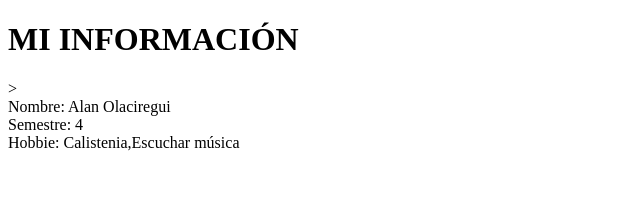
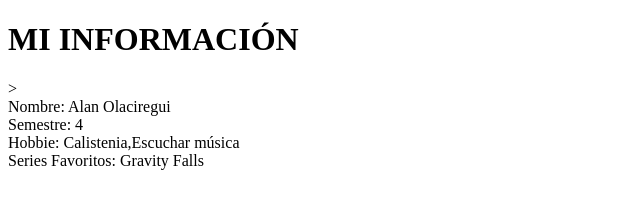
Before and after one commit to systemadog0112/Taller_1, a plain HTML site: page index.html in a window 1280 px wide. Shown: the whole page, without its empty margins (0-640 px from the left). Drawn offline with Linux system fonts and the light colour scheme.

Commit message:
serie one

```diff
--- a/index.html
+++ b/index.html
@@ -10,6 +10,7 @@
     <div>Nombre: Alan Olaciregui</div>
     <div>Semestre: 4</div>
     <div>Hobbie: Calistenia,Escuchar música </div>
+    <div>Series Favoritos: Gravity Falls</div>
 
 </body>
 </html>
```
